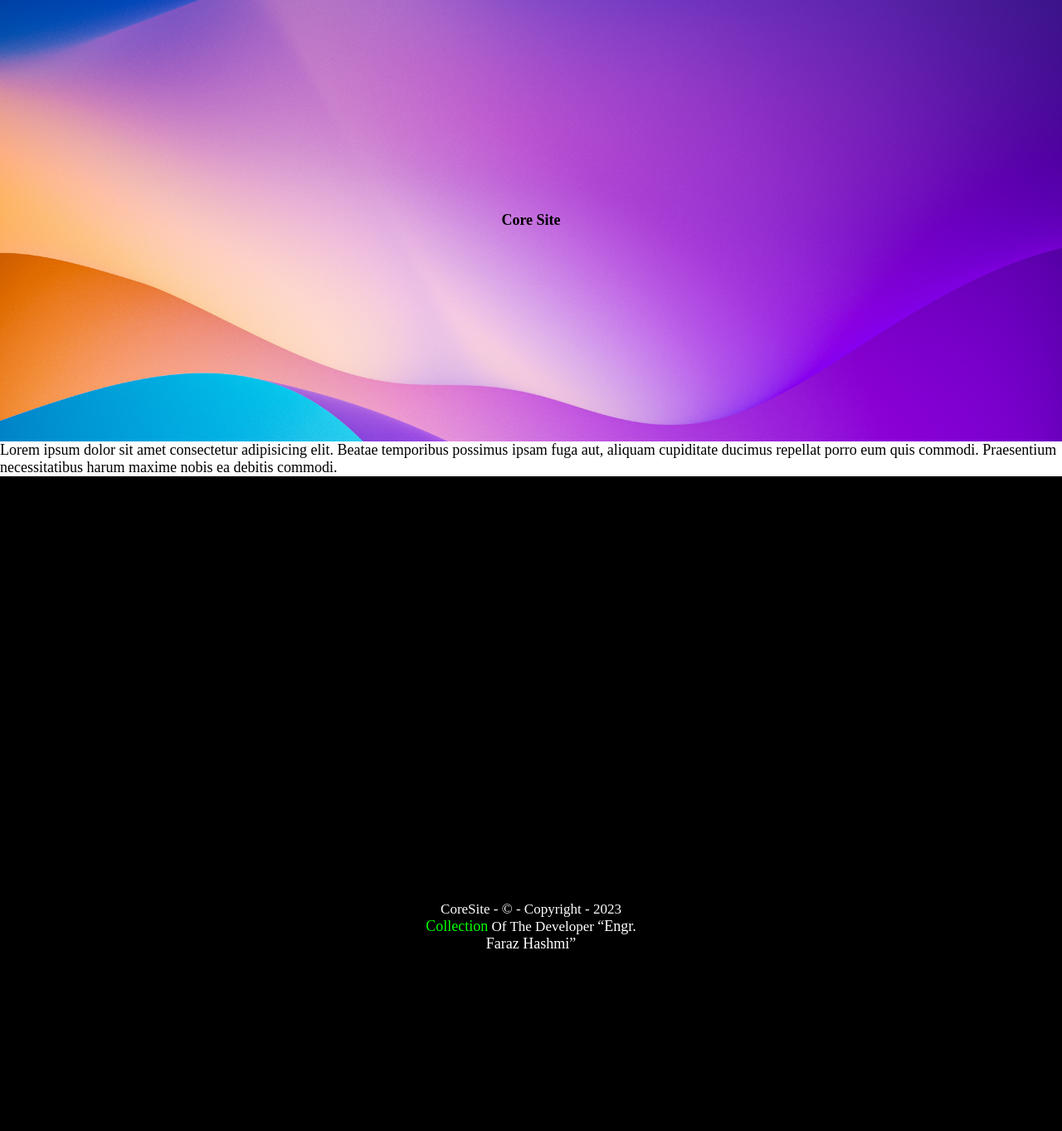
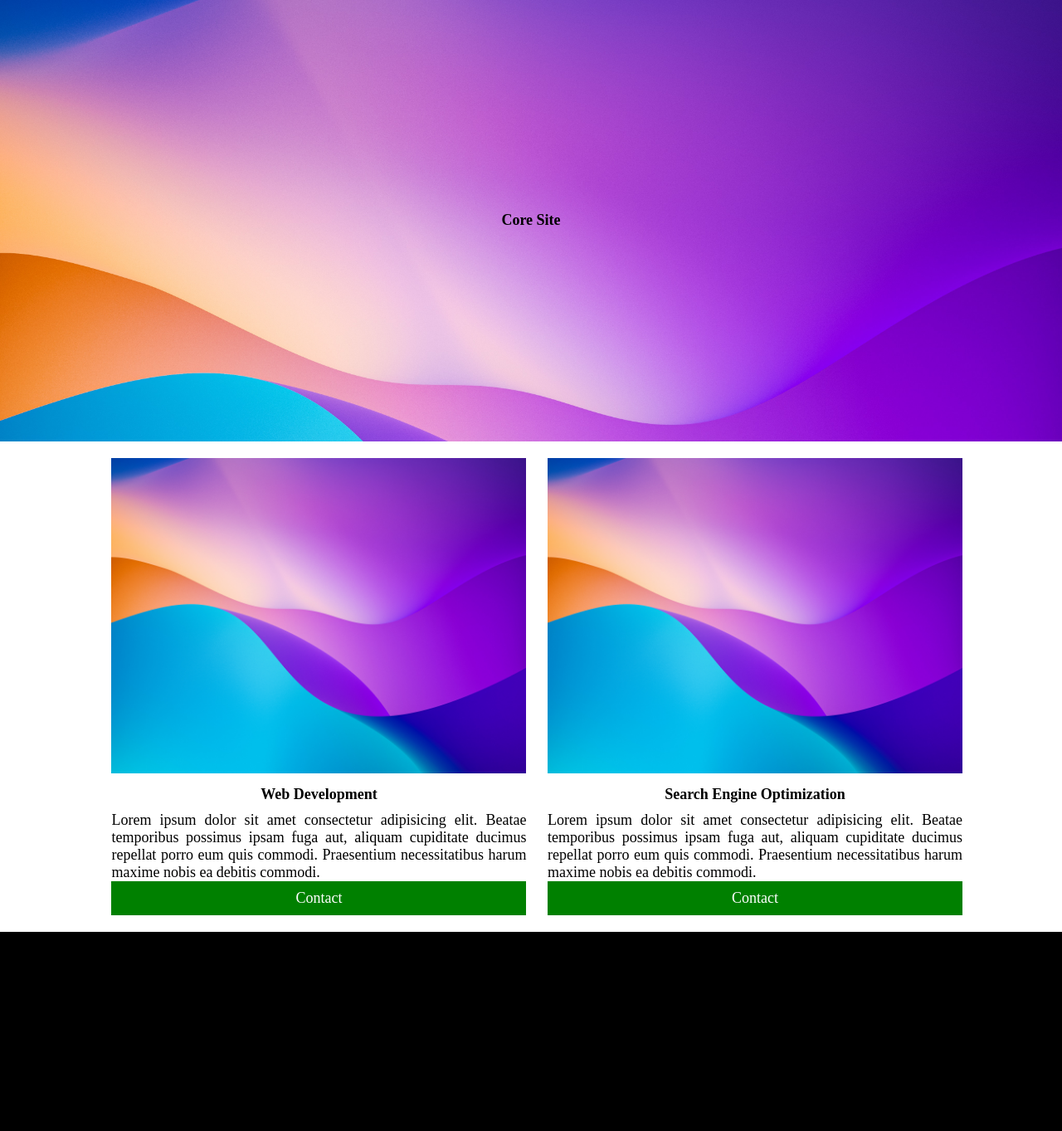
Before and after one commit to farazhashmi21/coreSite, a PHP site: page /services.php in a window 1280 px wide. Shown: the part 230-1593 px from the top of the page at 83% size. Before the commit the page ends 1373 px from the top, so only its background shows below. Run offline with PHP 8.4, Linux system fonts and the light colour scheme.

Commit message:
Services Page Desined!

```diff
--- a/assets/css/style.css
+++ b/assets/css/style.css
@@ -136,6 +136,29 @@ a:active{
 	color: pink;
 	font-size: 20px;
 }
+.services-body {
+	width: 500px;
+}
+.contact-button-service {
+	background-color: green;
+	color: white !important;
+	padding: 2%;
+	display: block;
+	text-align: center;
+}
+.services-main-body {
+	display: grid;
+	grid-template-columns: auto auto auto;
+	justify-content: center;
+	gap: 2%;
+}
+.center-heading-service {
+	display: grid;
+	grid-template-columns: auto;
+	justify-content: center;
+	align-content: center;
+	padding: 2%;
+}
 @media only screen and (max-width: 500px){
 	.grid-header{
 		display: block;
--- a/services.php
+++ b/services.php
@@ -1,8 +1,23 @@
 <?php
   require('header.php');
 ?>
-<div>
-    <p>Lorem ipsum dolor sit amet consectetur adipisicing elit. Beatae temporibus possimus ipsam fuga aut, aliquam cupiditate ducimus repellat porro eum quis commodi. Praesentium necessitatibus harum maxime nobis ea debitis commodi.</p>
+<div class="services-main-body">
+  <div class="body-items">
+    <div class="services-body">
+      <img src="assets/images/header-hero.jpg" alt="header-hero" width="100%">
+      <h2 class="center-heading-service">Web Development</h2>
+      <p>Lorem ipsum dolor sit amet consectetur adipisicing elit. Beatae temporibus possimus ipsam fuga aut, aliquam cupiditate ducimus repellat porro eum quis commodi. Praesentium necessitatibus harum maxime nobis ea debitis commodi.</p>
+      <a href="contact.php" class="contact-button-service">Contact</a>
+    </div>
+  </div>
+  <div class="body-items">
+    <div class="services-body">
+      <img src="assets/images/header-hero.jpg" alt="header-hero" width="100%">
+      <h2 class="center-heading-service">Search Engine Optimization</h2>
+      <p>Lorem ipsum dolor sit amet consectetur adipisicing elit. Beatae temporibus possimus ipsam fuga aut, aliquam cupiditate ducimus repellat porro eum quis commodi. Praesentium necessitatibus harum maxime nobis ea debitis commodi.</p>
+      <a href="contact.php" class="contact-button-service">Contact</a>
+    </div>
+  </div>
 </div>
 <?php
   require('footer.php');
```
